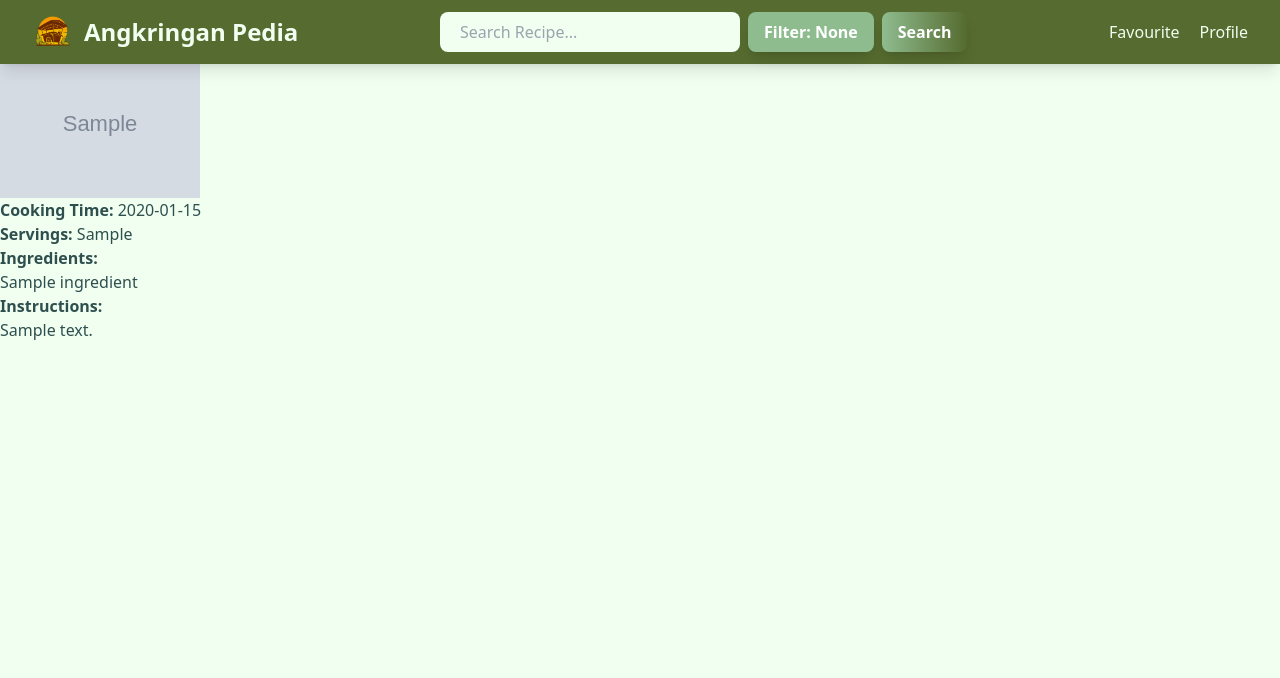
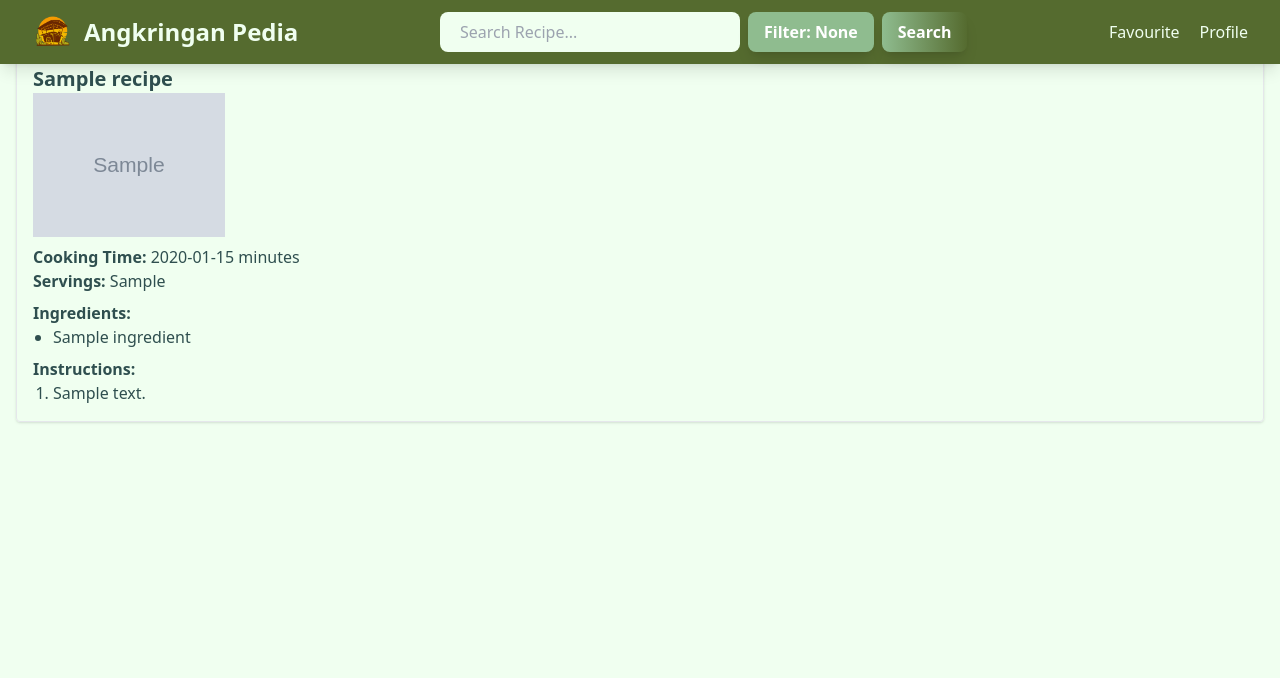
Before and after one commit to Cyades/AngkringanPedia, a Django app: page / in a window 1280 px wide. Shown: the top 678 px of the page. Run offline with Django 5.2, Linux system fonts and the light colour scheme; tables that the repository leaves empty hold one stand-in row (values such as "Sample post"); grey boxes marked "Sample" are stand-in pictures; some libraries are stand-ins or nearby versions.

Commit message:
fix recipe_list.html

```diff
--- a/main/templates/recipe_list.html
+++ b/main/templates/recipe_list.html
@@ -1,26 +1,40 @@
-<h1>Recipe List</h1>
-<ul>
+<div class="container mx-auto p-4">
+    <h1 class="text-2xl font-bold">Recipe List</h1>
+
+    {% if recipes %}
+        <ul class="space-y-4">
             {% for recipe in recipes %}
-        <li>
-            <h2>{{ recipe.recipe_name }}</h2>
+                <li class="border p-4 rounded shadow">
+                    <h2 class="text-xl font-bold">{{ recipe.recipe_name }}</h2>
+                    {% if recipe.image_url %}
+                        <img src="{{ recipe.image_url }}" alt="{{ recipe.recipe_name }}" class="w-48 h-auto mb-2" />
+                    {% else %}
                         <img src="{{ recipe.image_url }}" alt="{{ recipe.recipe_name }}" style="width:200px; height:auto;">
-            <p><strong>Cooking Time:</strong> {{ recipe.cooking_time }}</p>
+                    {% endif %}
+                    <p><strong>Cooking Time:</strong> {{ recipe.cooking_time }} minutes</p>
                     <p><strong>Servings:</strong> {{ recipe.servings }}</p>
 
-            <p><strong>Ingredients:</strong></p>
-            <ul>
+                    <p class="mt-2"><strong>Ingredients:</strong></p>
+                    <ul class="list-disc pl-5">
                         {% for ingredient in recipe.ingredients.all %}
                             <li>{{ ingredient.name }}</li>
+                        {% empty %}
+                            <li>No ingredients available.</li>
                         {% endfor %}
                     </ul>
 
-            <p><strong>Instructions:</strong></p>
-            <ol>
+                    <p class="mt-2"><strong>Instructions:</strong></p>
+                    <ol class="list-decimal pl-5">
                         {% for instruction in recipe.recipe_instructions.all|dictsort:"step_number" %}
                             <li>{{ instruction.description }}</li>
                         {% empty %}
                             <li>No instructions available.</li>
                         {% endfor %}
                     </ol>
+                </li>
             {% endfor %}
         </ul>
+    {% else %}
+        <p class="text-center mt-4 text-gray-500">No recipes available.</p>
+    {% endif %}
+</div>
```
Lines whose indentation alone changed are shown as unchanged.
